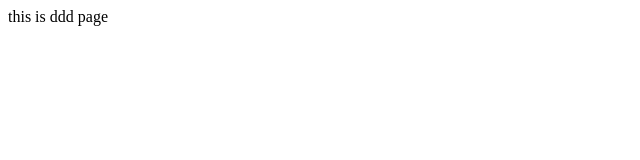
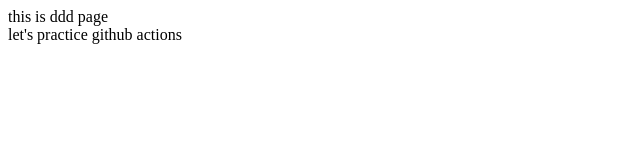
Before and after one commit to codingjamee/from0-next, a Next.js app: page /ddd in a window 1280 px wide. Shown: the top 160 px of the page, without its empty margins (0-640 px from the left). Built offline with nearby package versions, Linux system fonts and the light colour scheme.

Commit message:
깃헙 액션연습

```diff
--- a/pages/ddd/index.tsx
+++ b/pages/ddd/index.tsx
@@ -1,5 +1,10 @@
 const page = () => {
-  return <div>this is ddd page</div>;
+  return (
+    <>
+      <div>this is ddd page</div>
+      <div>let's practice github actions</div>
+    </>
+  );
 };
 
-export default page
+export default page;
```
